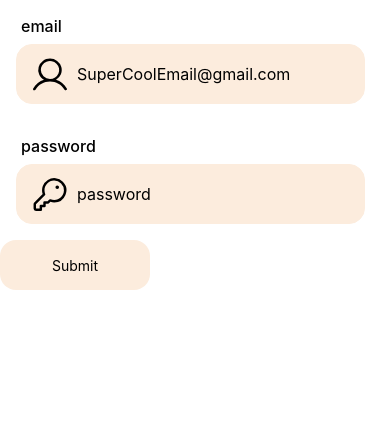
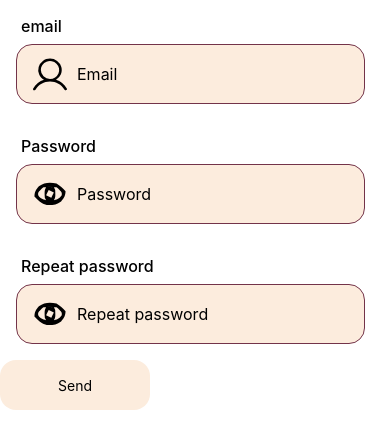
Before and after one commit to SerjRoman/turbo-sms1400, a React Native app: screen / in a window 390 px wide. Shown: the top 448 px of the page. Built offline with nearby package versions, Linux system fonts and the light colour scheme.

Commit message:
add custom input

```diff
--- a/src/app/App.tsx
+++ b/src/app/App.tsx
@@ -1,9 +1,6 @@
 import { StatusBar } from 'expo-status-bar';
 import { Providers } from './providers';
 import { SafeAreaView } from 'react-native-safe-area-context';
-import { Button } from '../shared/ui/button';
-import { Input } from '../shared/ui/input';
-import { UserIcon } from '../shared/ui/icons/user-icon';
 import { LoginForm } from '../modules/auth/ui/login-form/form';
 
 export default function App() {
--- a/src/modules/auth/ui/login-form/form.styles.ts
+++ b/src/modules/auth/ui/login-form/form.styles.ts
@@ -10,5 +10,4 @@ export const styles = StyleSheet.create({
         borderRadius: 16,
         backgroundColor: COLORS.bisqueSecondary,
     },
-
 })
--- a/src/modules/auth/ui/login-form/form.tsx
+++ b/src/modules/auth/ui/login-form/form.tsx
@@ -3,7 +3,7 @@ import { ILogin } from "../../types"
 import { View } from "react-native"
 import { Input } from "../../../../shared/ui/input"
 import { Button } from "../../../../shared/ui/button"
-import { KeyIcon, UserIcon } from "../../../../shared/ui/icons"
+import { EyeIcon, UserIcon } from "../../../../shared/ui/icons"
 
 export function LoginForm(){
     // Берез control и handleSubmit с useForm
@@ -30,7 +30,7 @@ export function LoginForm(){
                         return(
                             <Input value={field.value}
                             onChange={field.onChange}
-                            placeholder="SuperCoolEmail@gmail.com"
+                            placeholder="Email"
                             label="email"
                             leftIcon={<UserIcon width={36} height={35}/>}/>
                         )
@@ -42,16 +42,28 @@ export function LoginForm(){
                         return(
                             <Input value={field.value}
                             onChange={field.onChange}
-                            placeholder="password"
-                            label="password"
-                            leftIcon={<KeyIcon width={36} height={35}/>}/>
+                            placeholder="Password"
+                            label="Password"
+                            leftIcon={<EyeIcon width={36} height={35}/>}/>
+                        )
+                    }
+                }>
+                </Controller>
+                <Controller control={control} name='password' render={
+                    ({ field, fieldState })=>{
+                        return(
+                            <Input value={field.value}
+                            onChange={field.onChange}
+                            placeholder="Repeat password"
+                            label="Repeat password"
+                            leftIcon={<EyeIcon width={36} height={35}/>}/>
                         )
                     }
                 }>
                 </Controller>
             </View>
             <View>
-                <Button onPress={handleSubmit(onSubmit)} label="Submit"/>
+                <Button onPress={handleSubmit(onSubmit)} label="Send"/>
             </View>
         </View>
     )
--- /dev/null
+++ b/src/shared/ui/icons/eye-icon.tsx
@@ -0,0 +1,13 @@
+import Svg, { Path, SvgProps } from "react-native-svg"
+
+export function EyeIcon(props: SvgProps) {
+  return (
+    <Svg viewBox="0 0 26 27" {...props}>
+    <Path
+      d="M0 0 C2.72352784 1.67862195 4.86619464 3.6259649 7 6 C6.79164195 9.64626587 5.99170491 11.00957126 3.5625 13.8125 C0.05367635 16.46098708 -3.20227823 16.76362925 -7.51953125 16.57421875 C-11.6633106 15.61495014 -14.21481753 13.09874606 -17 10 C-16.79164195 6.35373413 -15.99170491 4.99042874 -13.5625 2.1875 C-9.42040608 -0.93898436 -4.9595492 -1.14811611 0 0 Z M-7 2 C-3 3 -3 3 -3 3 Z M-12.1875 4.75 C-14.20811851 6.79459757 -14.20811851 6.79459757 -14.0625 9.125 C-12.57059388 11.7577755 -10.81862363 12.13273119 -8 13 C-8.33 12.34 -8.66 11.68 -9 11 C-9.23076923 5.46153846 -9.23076923 5.46153846 -8 3 C-10.20660487 2.79176832 -10.20660487 2.79176832 -12.1875 4.75 Z M-2 3 C-1.67 3.66 -1.34 4.32 -1 5 C-0.76923077 10.53846154 -0.76923077 10.53846154 -2 13 C1.69460876 11.94525335 1.69460876 11.94525335 4.0625 9.125 C4.20811851 6.79459757 4.20811851 6.79459757 2.1875 4.75 C0.20660487 2.79176832 0.20660487 2.79176832 -2 3 Z M-6 5 C-6.66 6.32 -7.32 7.64 -8 9 C-6.02 9.99 -6.02 9.99 -4 11 C-3.34 9.68 -2.68 8.36 -2 7 C-3.32 6.34 -4.64 5.68 -6 5 Z M-7 13 C-3 14 -3 14 -3 14 Z "
+      fill="#000000"
+      transform="translate(18,5)"
+    />
+  </Svg>
+  )
+}
--- a/src/shared/ui/icons/index.ts
+++ b/src/shared/ui/icons/index.ts
@@ -1,2 +1,2 @@
-export {KeyIcon} from "./key-icon"
+export {EyeIcon} from "./eye-icon"
 export {UserIcon} from "./user-icon"
--- a/src/shared/ui/icons/key-icon.tsx
+++ /dev/null
@@ -1,15 +0,0 @@
-import Svg, { Path, SvgProps } from "react-native-svg"
-
-export function KeyIcon(props: SvgProps) {
-  return (
-    <Svg
-      viewBox="0 0 26 27"
-      {...props}
-    >
-      <Path
-        d="M22.88 3.62a9.375 9.375 0 00-15.547 9.534l-6.47 6.471a1.858 1.858 0 00-.55 1.325v3.363a1.875 1.875 0 001.875 1.875h3.75a.937.937 0 00.937-.938v-1.875H8.75a.937.937 0 00.938-.938v-1.875h1.874a.936.936 0 00.664-.274l1.12-1.121c.938.305 1.918.46 2.904.458h.012a9.375 9.375 0 006.617-16.004zm.87 6.876c-.128 3.995-3.486 7.25-7.487 7.254h-.013a7.464 7.464 0 01-2.771-.529.938.938 0 00-1.036.197l-1.268 1.27H8.75a.938.938 0 00-.937.937V21.5H5.938a.938.938 0 00-.938.938v1.875H2.188V20.95l6.894-6.893a.938.938 0 00.197-1.036 7.467 7.467 0 01-.529-2.78c0-4.001 3.259-7.36 7.254-7.487a7.5 7.5 0 017.746 7.742zM20 7.906a1.406 1.406 0 11-2.813 0 1.406 1.406 0 012.813 0z"
-        fill="#000"
-      />
-    </Svg>
-  )
-}
--- a/src/shared/ui/input/input.style.ts
+++ b/src/shared/ui/input/input.style.ts
@@ -17,12 +17,12 @@ export const styles = StyleSheet.create({
         flexDirection: 'row',
         alignItems: 'center',
     },
-    leftIcon: {
+    iconLeft: {
         position: 'absolute',
         left: 16,
         zIndex: 2,
     },
-    rightIcon: {
+    iconRight: {
         position: 'absolute',
         right: 35,
         zIndex: 2,
@@ -31,7 +31,7 @@ export const styles = StyleSheet.create({
         width: 349,
         height: 60,
         borderWidth: 1,
-        borderColor: COLORS.bisquePrimary,
+        borderColor: COLORS.pinkPrimary,
         borderRadius: 16,
         fontSize: 16,
         backgroundColor: COLORS.bisquePrimary,
@@ -42,18 +42,4 @@ export const styles = StyleSheet.create({
     inputWithRightIcon: {
         paddingRight: 60,
     },
-    errorText: {
-        color: COLORS.red,
-        fontSize: 14,
-        flexShrink: 1,
-        paddingLeft: 24,
-        fontWeight: '500',
-    },
-    errorIcon: {
-        position: 'absolute',
-        left: 10,
-        width: 15,
-        height: 15,
-        zIndex: 2,
-    },
 });
--- a/src/shared/ui/input/input.tsx
+++ b/src/shared/ui/input/input.tsx
@@ -7,11 +7,9 @@ export function Input(props: IInputProps) {
 
     return (
         <View style={styles.inputContainer}>
-
             {label && <Text style={styles.label}>{label}</Text>}
-
             <View style={styles.inputWrapper} >
-                {leftIcon && <View style={styles.leftIcon}>{leftIcon}</View>}
+                {leftIcon && <View style={styles.iconLeft}>{leftIcon}</View>}
                 <TextInput
                     style={[
                         styles.input,
@@ -21,18 +19,8 @@ export function Input(props: IInputProps) {
                     ]}
                     {...otherProps}
                 />
-                {rightIcon && <View style={styles.rightIcon}>{rightIcon}</View>}
+                {rightIcon && <View style={styles.iconRight}>{rightIcon}</View>}
             </View>
-
-            <View style={styles.inputWrapper}>
-
-                {errorIcon && <View style={styles.errorIcon}>{errorIcon}</View>}
-
-                <Text style={styles.errorText}>
-                    {error}
-                </Text>
-            </View>
-
         </View>
     );
 }
```
